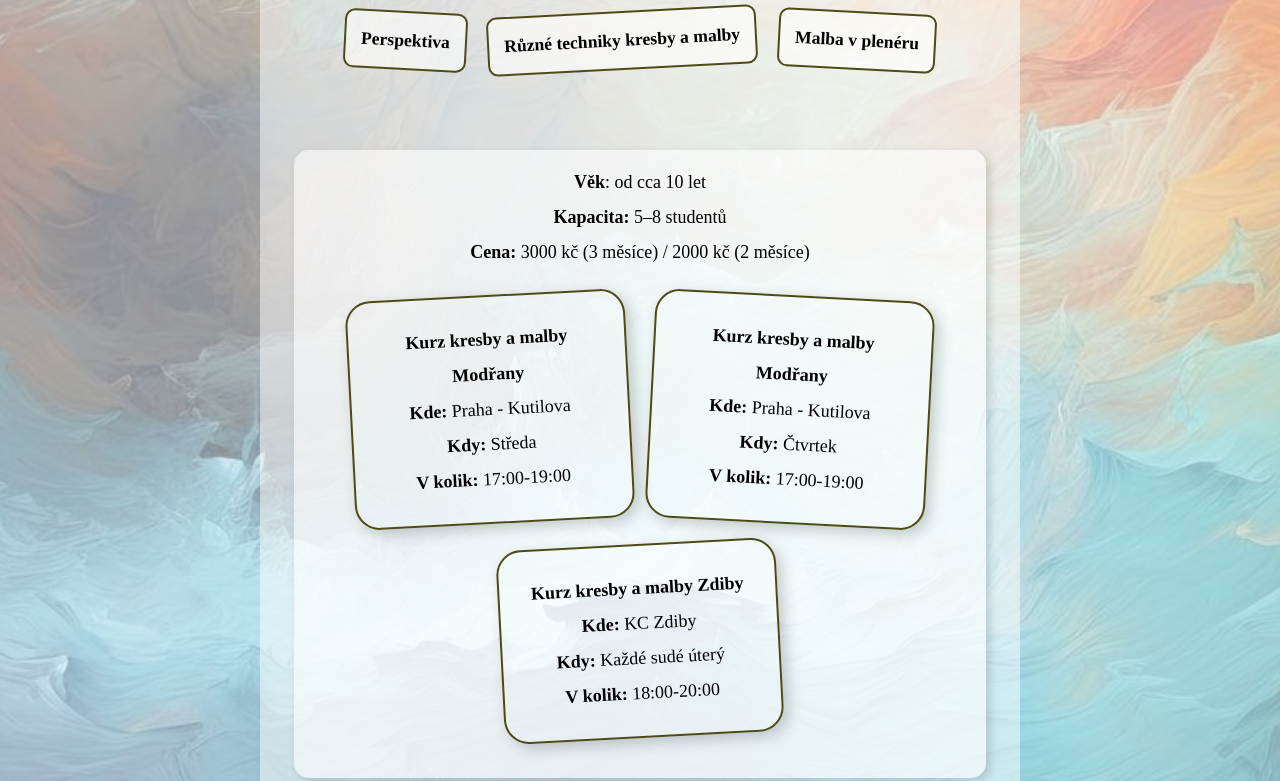
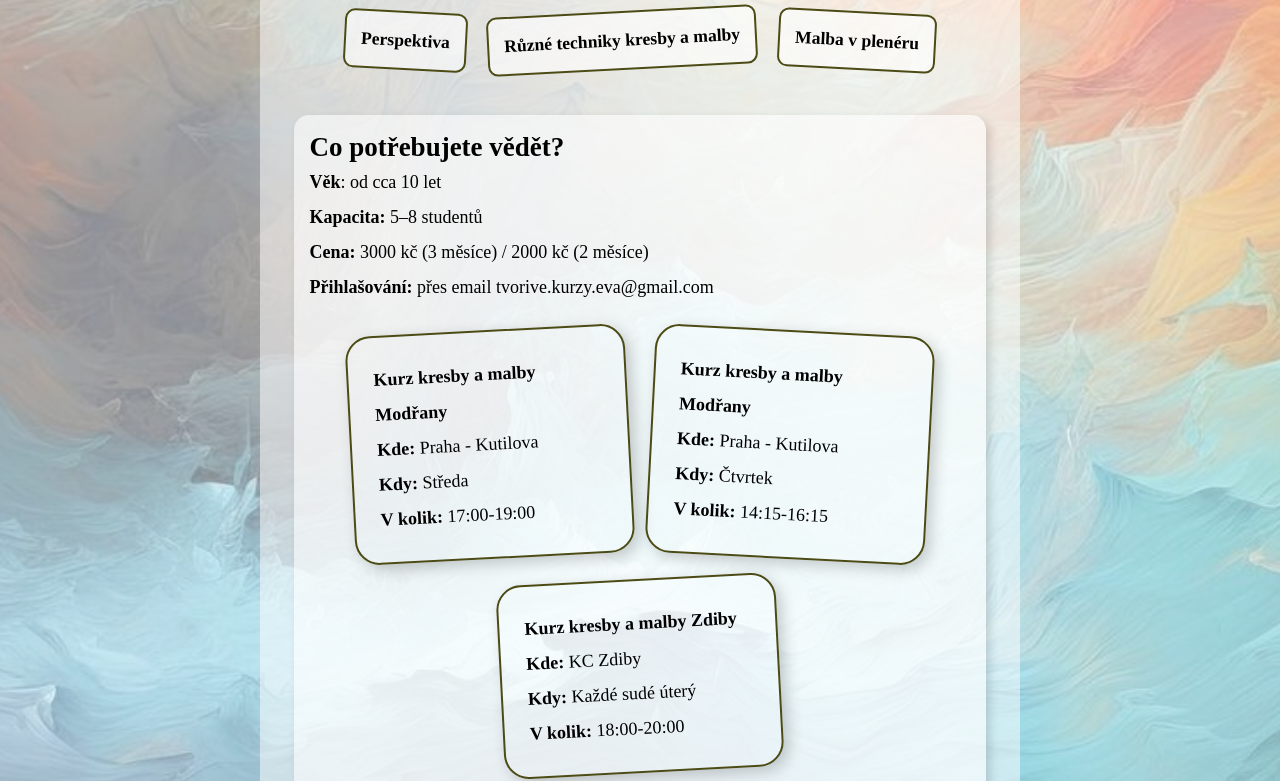
Before and after one commit to pulcovamon/tvorive-kurzy, a React (Vite) app: page /info in a window 1280 px wide. Shown: the part 741-1522 px from the top of the page. Built offline with nearby package versions, Linux system fonts and the light colour scheme; the HTML template or start-up script is replaced by a standard one; a web font is replaced by a local one.

Commit message:
fix grammar mistakes and fix info

```diff
--- a/src/App.css
+++ b/src/App.css
@@ -846,13 +846,13 @@ body {
 }
 
 
-.course-card  a {
+.courses-description  a {
   color: black;
   text-decoration: none;
   position: relative;
 }
 
-.course-card  a::before {
+.courses-description  a::before {
   content: "";
   position: absolute;
   bottom: -2px;
@@ -863,16 +863,16 @@ body {
   transition: width 0.3s ease-in-out;
 }
 
-.course-card  a:hover::before {
+.courses-description  a:hover::before {
   width: 100%;
 }
 
-.course-card  a:hover {
+.courses-description  a:hover {
   color: #4c4b16;
 }
 
 .courses-description {
-  text-align: center;
+  text-align: left;
   font-size: 18px;
   background-color: rgba(255, 255, 255, 0.6);
   padding: 15px;
--- a/src/App.tsx
+++ b/src/App.tsx
@@ -88,7 +88,7 @@ const AppContent: React.FC = () => {
           <Route path="/" element={<Home />} />
           <Route path="/info" element={<Info />} />
           <Route path="/kontakty" element={<Contacts isDesktop={isDesktop} />} />
-          <Route path="/o-me" element={<AboutMe />} />
+          <Route path="/o-mne" element={<AboutMe />} />
           <Route path="/galerie" element={<Gallery images={images} />} />
         </Routes>
         </div>
--- a/src/components/Navbar.tsx
+++ b/src/components/Navbar.tsx
@@ -12,7 +12,7 @@ const Navbar = ({
     <div className="navbar-shadow">
     <ul className="navbar-list">
       <NavbarItem location={location} to="/" iconClass="fa fa-home" label="Domů" />
-      <NavbarItem location={location} to="/o-me" iconClass="fa fa-user" label="O mě" />
+      <NavbarItem location={location} to="/o-mne" iconClass="fa fa-user" label="O mně" />
       <NavbarItem location={location} to="/info" iconClass="fa fa-info" label="Info" />
       <NavbarItem location={location} to="/galerie" iconClass="fa fa-image" label="Galerie" />
       <NavbarItem location={location} to="/kontakty" iconClass="fa fa-envelope" label="Kontakty" />
--- a/src/pages/Contacts.tsx
+++ b/src/pages/Contacts.tsx
@@ -14,6 +14,8 @@ import {
 } from "@fortawesome/free-solid-svg-icons";
 import { Link } from "react-router-dom";
 //import emailjs from "emailjs-com";
+
+export const emailAddress = "tvorive.kurzy.eva@gmail.com";
 
 const Contacts = ({ isDesktop }: { isDesktop: boolean }) => {
   // function sendEmail(e: React.FormEvent<HTMLFormElement>) {
@@ -37,8 +39,6 @@ const Contacts = ({ isDesktop }: { isDesktop: boolean }) => {
 
   const mapSize = isDesktop ? "350px" : "300px";
   //const messageTextArea = isDesktop ? "message-desktop" : "message-phone";
-
-  const emailAddress = "tvorive.kurzy.eva@gmail.com";
 
   return (
     <div className="contacts-page">
--- a/src/pages/Info.tsx
+++ b/src/pages/Info.tsx
@@ -1,6 +1,7 @@
 import { faPalette } from "@fortawesome/free-solid-svg-icons";
 import { FontAwesomeIcon } from "@fortawesome/react-fontawesome";
 import { Link } from "react-router-dom";
+import { emailAddress } from "./Contacts";
 
 function Info() {
   const courses = [
@@ -16,7 +17,7 @@ function Info() {
     {
       name: "Kurz kresby a malby Modřany",
       day: "Čtvrtek",
-      time: "17:00-19:00",
+      time: "14:15-16:15",
       place: (
         <Link to="https://en.frame.mapy.cz/s/cucahujopo" target="_blank">
           Praha - Kutilova
@@ -78,13 +79,18 @@ function Info() {
             <li>Různé techniky kresby a malby</li>
             <li>Malba v plenéru</li>
           </ul>
-          <br />
           <div className="courses-description">
+          <h2>
+          Co potřebujete vědět?
+          </h2>
             <div>
               <b>Věk</b>: od cca 10 let
               <br />
               <b>Kapacita:</b> 5–8 studentů <br />
-              <b>Cena:</b> 3000 kč (3 měsíce) / 2000 kč (2 měsíce)
+              <b>Cena:</b> 3000 kč (3 měsíce) / 2000 kč (2 měsíce) <br />
+              <b>Přihlašování:</b> přes email <Link to={`mailto:${emailAddress}`}>
+                            {` ${emailAddress}`}
+                          </Link>
               <br />
               <div className="cards">
                 {courses.map((course) => {
```
